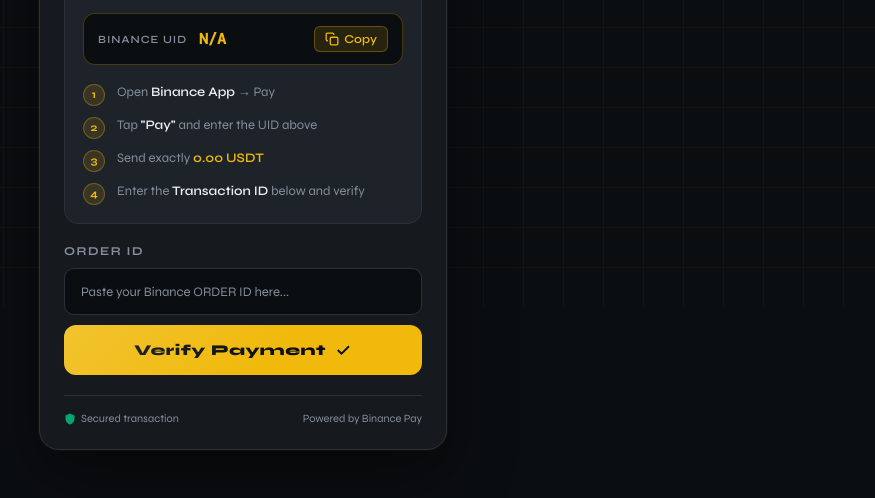
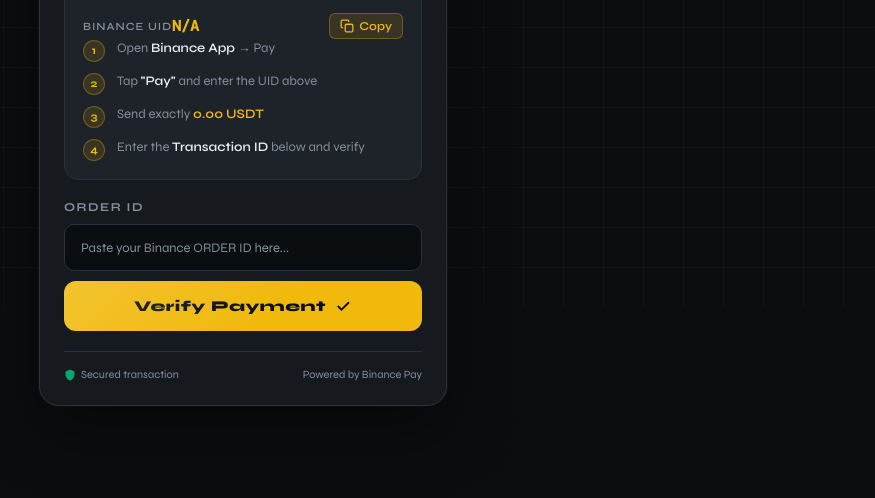
Before and after one commit to ArmanRhaman-bot/readyto.pay, a website: page index.html in a window 1280 px wide. Shown: the part 493-991 px from the top of the page, without its empty margins (397-1272 px from the left). After the commit the page ends 947 px from the top, so only its background shows below. Drawn offline with nearby package versions, Linux system fonts and the light colour scheme.

Commit message:
Update style.css

```diff
--- a/style.css
+++ b/style.css
@@ -402,13 +402,6 @@
   display:flex;
   align-items:center;
   justify-content:space-between;
-  gap:12px;
-  background:#0b0e11;
-  border:1px solid rgba(240,185,11,.25);
-  border-radius:12px;
-  padding:12px 14px;
-  margin-bottom:18px;
-  flex-wrap:nowrap;
 }
 
 .uid-label {
@@ -426,8 +419,6 @@
   font-weight:700;
   color:#F0B90B;
   white-space:nowrap;
-  overflow:hidden;
-  text-overflow:ellipsis;
   font-family:'DM Mono', monospace;
 }
 
```
